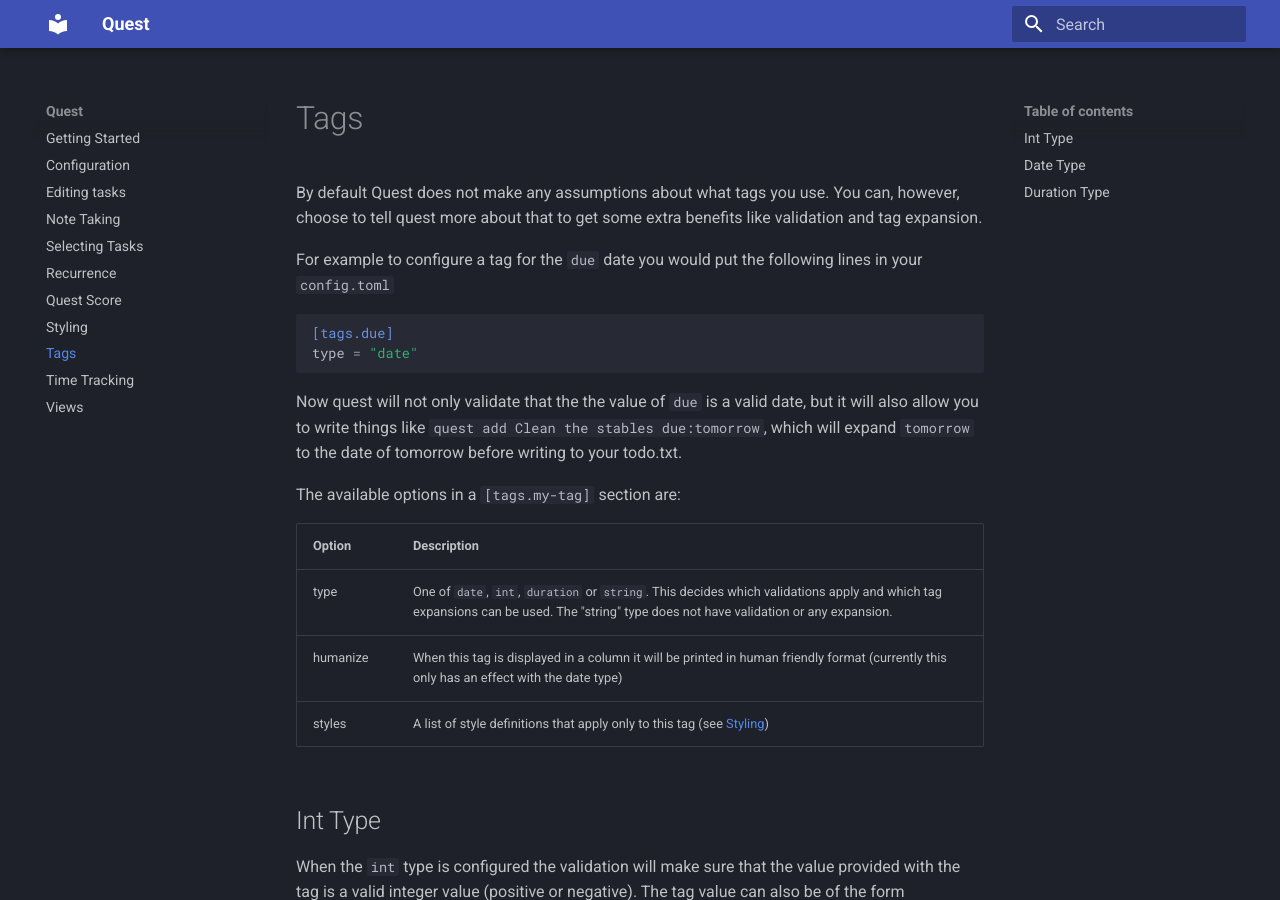
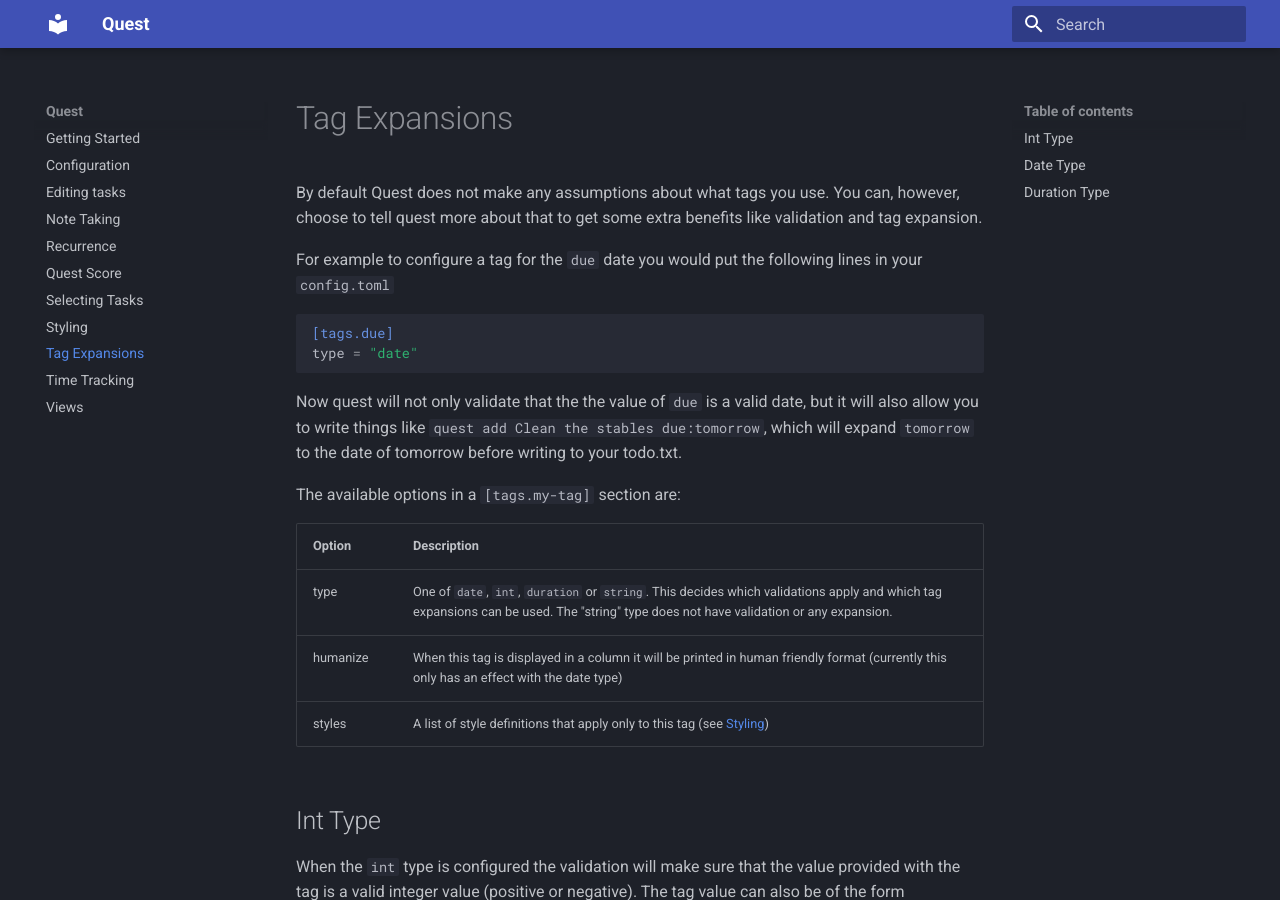
Before and after one commit to Fabian-G/quest, an MkDocs documentation site: the page built from docs/tag-expansions.md, in a window 1280 px wide and 900 px high. Built offline with MkDocs 1.6.1 and Material for MkDocs 9.7.7, drawn with Linux system fonts in a browser that asks for light colours.

Commit message:
Renaming some pages

```diff
--- a/docs/tags.md
+++ b/docs/tag-expansions.md
@@ -1,4 +1,4 @@
-# Tags
+# Tag Expansions
 
 By default Quest does not make any assumptions about what tags you use.
 You can, however, choose to tell quest more about that to get some extra benefits
```
Also changed, not shown: docs/selection.md (line endings or trailing spaces).
